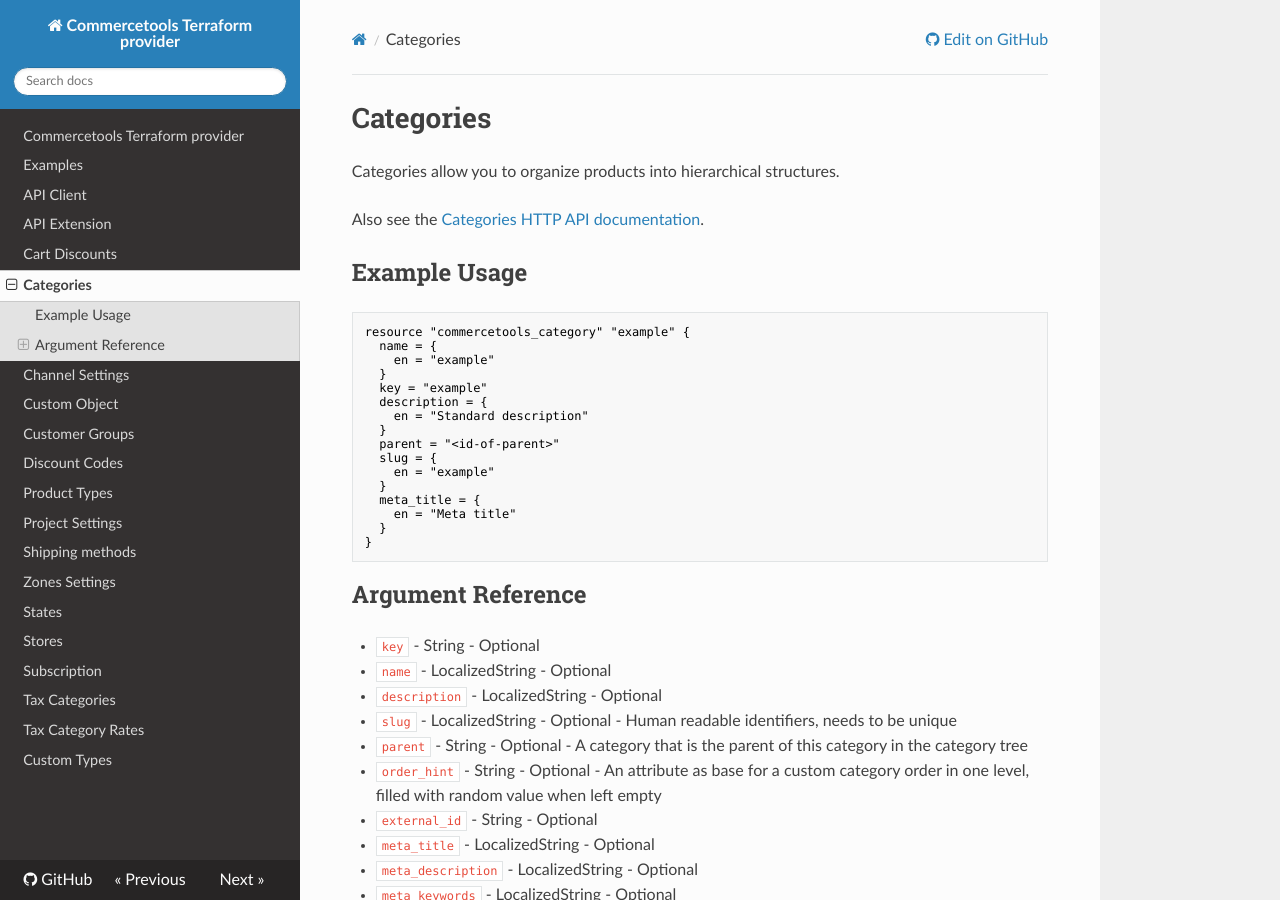
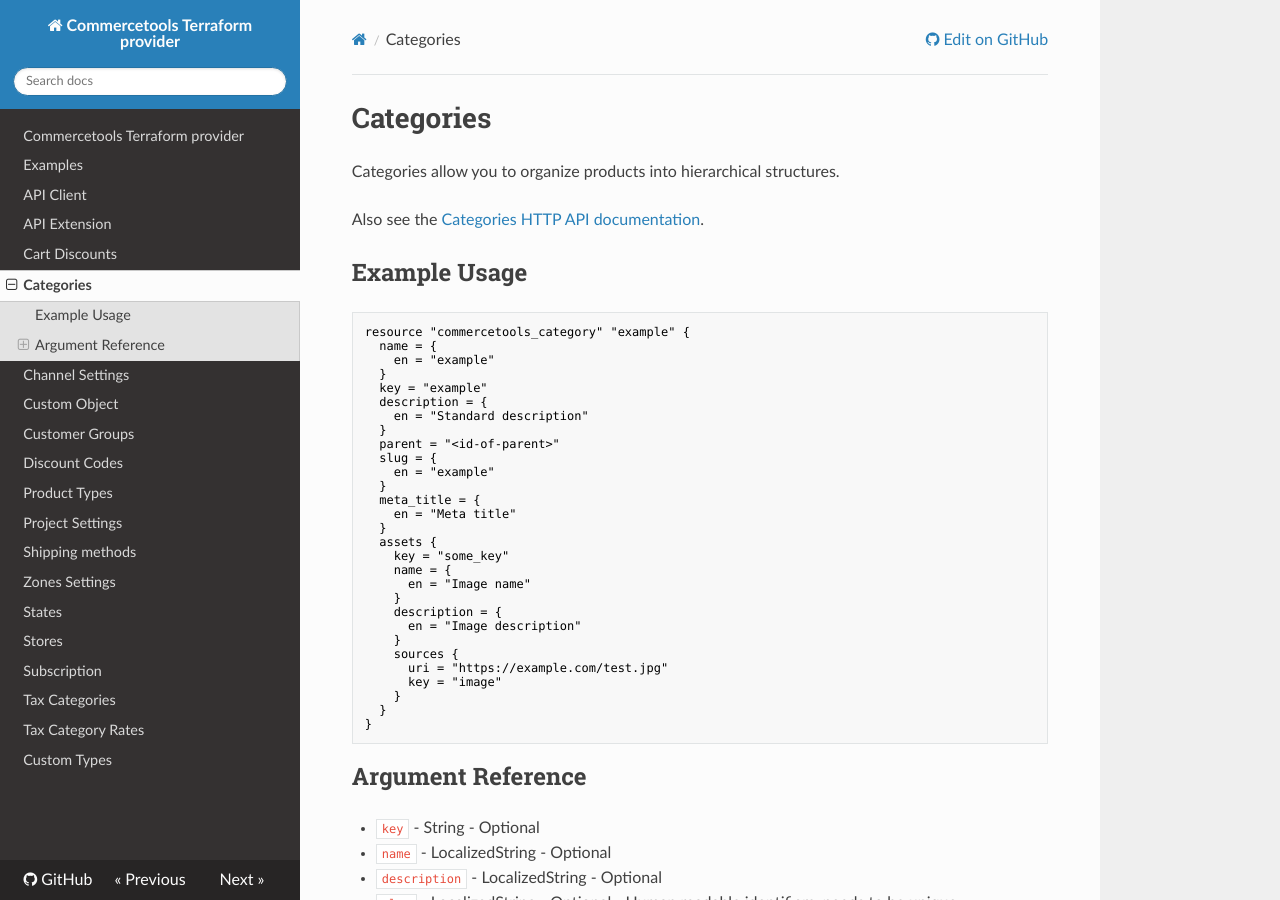
Before and after one commit to labd/terraform-provider-commercetools, an MkDocs documentation site: the page built from docs/resource_category.md, in a window 1280 px wide and 900 px high. Built offline with MkDocs 1.6.1, drawn with Linux system fonts in a browser that asks for light colours; nearby versions of some CDN libraries.

Commit message:
Expanded example category in docs

````diff
--- a/docs/resource_category.md
+++ b/docs/resource_category.md
@@ -21,6 +21,19 @@ resource "commercetools_category" "example" {
   }
   meta_title = {
     en = "Meta title"
+  }
+  assets {
+    key = "some_key"
+    name = {
+      en = "Image name"
+    }
+    description = {
+      en = "Image description"
+    }
+    sources {
+      uri = "https://example.com/test.jpg"
+      key = "image"
+    }
   }
 }
 ```
````
